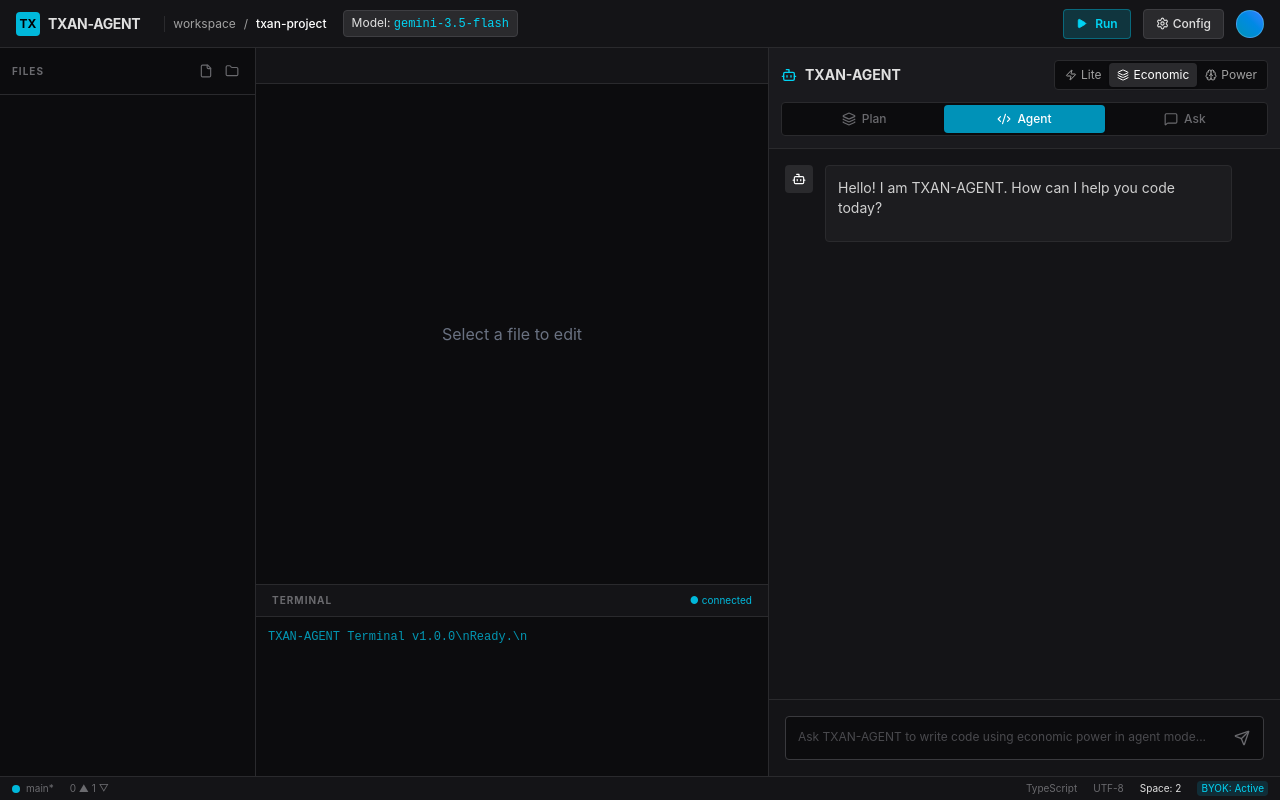
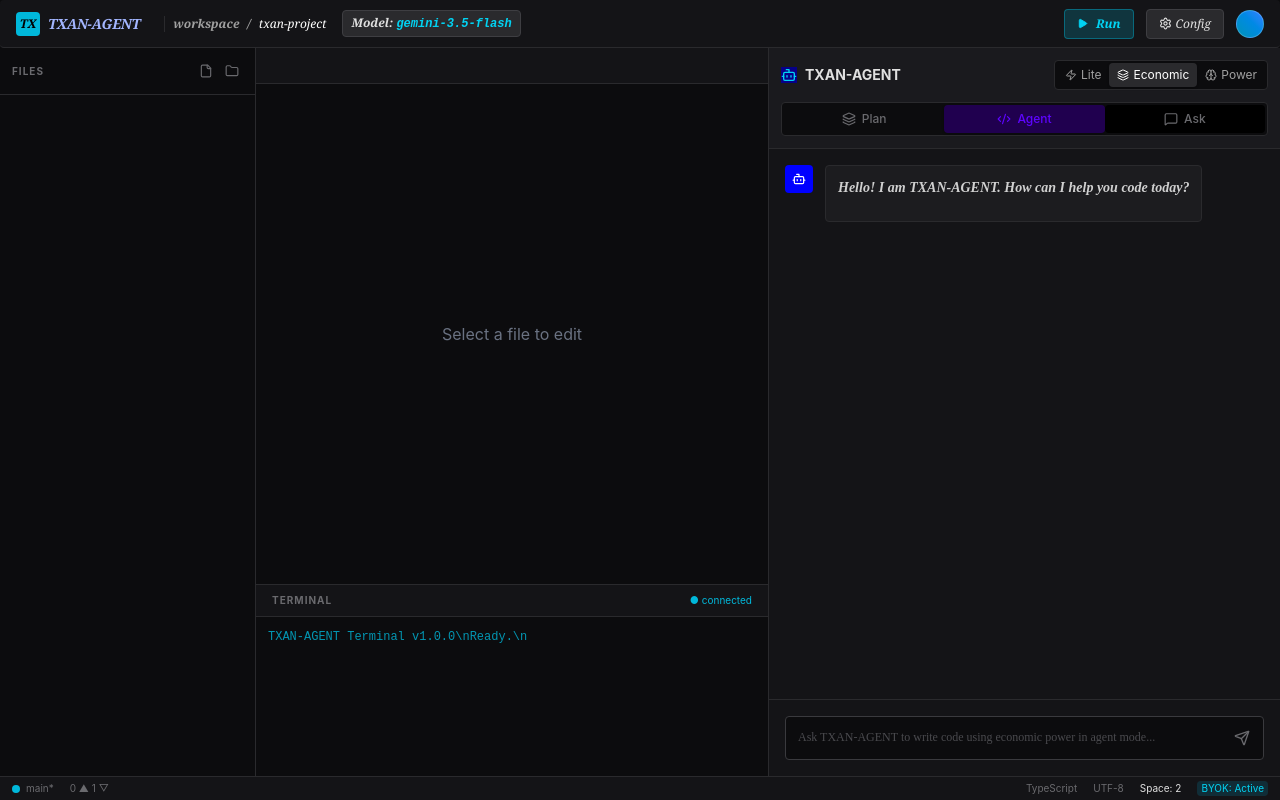
Before and after one commit to satyabratadey10-a11y/TXAN-AGENT-, a React (Vite) app: page / in a window 1280 px wide. Built offline with nearby package versions, Linux system fonts and the light colour scheme.

Commit message:
feat: implement focus mode and improve stability
- Add global error handler to suppress cross-origin script errors
- Inject custom styles for focus mode UI customization
- Fix Android build process by ensuring gradlew permissions

```diff
--- a/index.html
+++ b/index.html
@@ -9,6 +9,13 @@
     <link rel="apple-touch-icon" href="/icon.svg" />
     <meta name="description" content="TXAN Agent Workspace" />
     <title>TXAN Agent Environment</title>
+    <script>
+      window.addEventListener('error', function(e) {
+        if (e.message && e.message.includes('Script error')) {
+          e.preventDefault();
+        }
+      });
+    </script>
   </head>
   <body>
     <div id="root"></div>
--- a/src/index.css
+++ b/src/index.css
@@ -51,3 +51,50 @@ body {
   color: #89b4fa;
   text-decoration: underline;
 }
+
+/* Focus Mode Injected Styles */
+div#root:nth-of-type(1) > div:nth-of-type(1) > div:nth-of-type(1) {
+  color: #a3b6ff;
+  font-weight: bold;
+  font-family: Georgia;
+  text-decoration-line: none;
+  font-style: italic;
+  text-align: right;
+  border-radius: 4px;
+}
+
+div#root:nth-of-type(1) > div:nth-of-type(1) > div:nth-of-type(2) > div:nth-of-type(3) > div:nth-of-type(1) > div:nth-of-type(3) > div:nth-of-type(1) > textarea:nth-of-type(1) {
+  font-family: Times New Roman;
+}
+
+div#root:nth-of-type(1) > div:nth-of-type(1) > div:nth-of-type(2) > div:nth-of-type(3) > div:nth-of-type(1) > div:nth-of-type(1) > div:nth-of-type(2) > button:nth-of-type(3) {
+  background-color: #000000;
+}
+
+div#root:nth-of-type(1) > div:nth-of-type(1) > div:nth-of-type(2) > div:nth-of-type(3) > div:nth-of-type(1) > div:nth-of-type(1) > div:nth-of-type(2) > button:nth-of-type(2) {
+  color: #5e04ff;
+  background-color: #20004f;
+}
+
+div#root:nth-of-type(1) > div:nth-of-type(1) > div:nth-of-type(2) > div:nth-of-type(3) > div:nth-of-type(1) > div:nth-of-type(1) > div:nth-of-type(1) > div:nth-of-type(1) > button:nth-of-type(3) {
+  border-color: #ff0000;
+}
+
+div#root:nth-of-type(1) > div:nth-of-type(1) > div:nth-of-type(2) > div:nth-of-type(3) > div:nth-of-type(1) > div:nth-of-type(2) > div:nth-of-type(1) > div:nth-of-type(2) > div:nth-of-type(1) > p:nth-of-type(1) {
+  border-color: #580303;
+  font-weight: bold;
+  font-style: italic;
+  font-family: Times New Roman;
+}
+
+div#root:nth-of-type(1) > div:nth-of-type(1) > div:nth-of-type(2) > div:nth-of-type(3) > div:nth-of-type(1) > div:nth-of-type(2) > div:nth-of-type(1) > div:nth-of-type(1) {
+  background-color: #0000ff;
+}
+
+div#root:nth-of-type(1) > div:nth-of-type(1) > div:nth-of-type(2) > div:nth-of-type(3) > div:nth-of-type(1) > div:nth-of-type(1) > div:nth-of-type(1) > h2:nth-of-type(1) > svg:nth-of-type(1) {
+  background-color: #060088;
+}
+
+div#root:nth-of-type(1) > div:nth-of-type(1) > div:nth-of-type(1) > div:nth-of-type(1) > div:nth-of-type(1) > div:nth-of-type(1) {
+  border-color: #060b90;
+}
```
